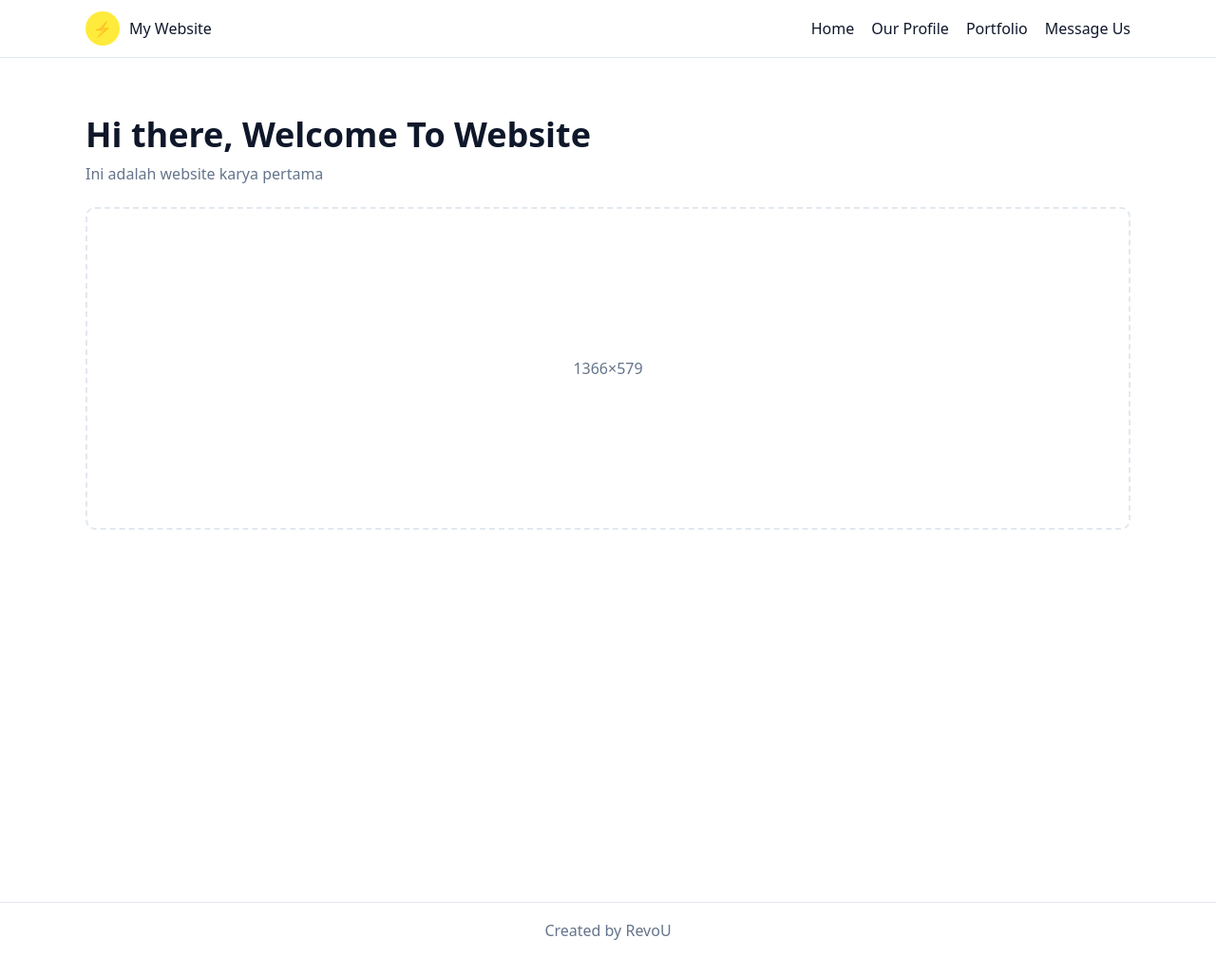
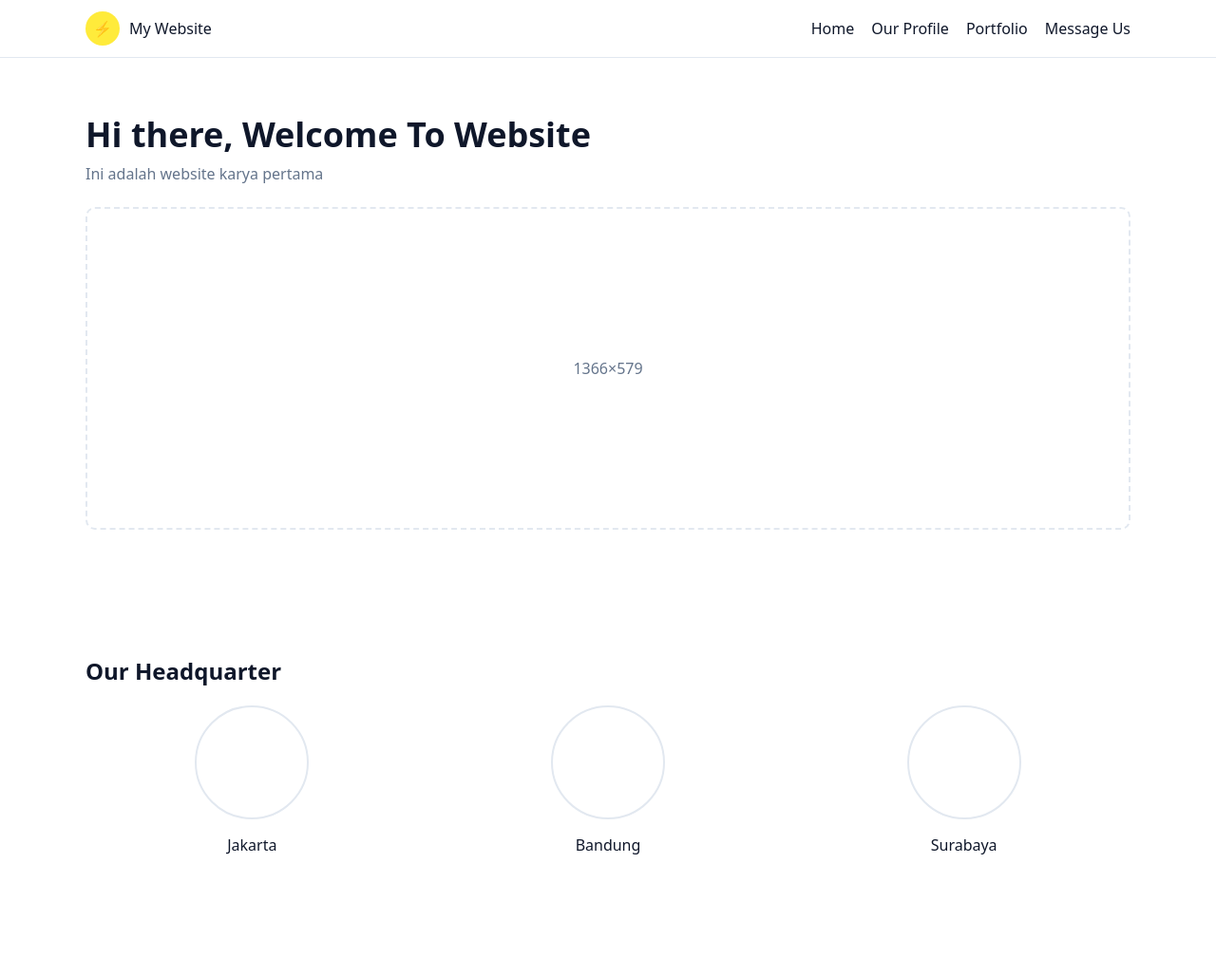
Before and after one commit to jekkforger/CodingCamp-220925-Fahrizal, a plain HTML site: page index.html in a window 1280 px wide. Shown: the top 1028 px of the page at 95% size. Drawn offline with Linux system fonts and the light colour scheme.

Commit message:
feat: Our Headquarter section (3 circles)

```diff
--- a/css/style.css
+++ b/css/style.css
@@ -15,3 +15,6 @@ html,body{margin:0;padding:0;font-family:system-ui,Arial,sans-serif;background:v
 .hero h1{margin:0 0 6px 0;font-size:clamp(24px,3vw,36px)}
 .subtitle{margin:0;color:var(--muted)}
 .hero-banner{margin-top:24px;height:340px;border:2px dashed var(--line);border-radius:10px;display:grid;place-items:center;color:var(--muted)}
+.hq-grid{display:grid;grid-template-columns:repeat(3,1fr);gap:24px}
+.hq-item{text-align:center}
+.circle{margin:0 auto 8px;width:120px;height:120px;border-radius:50%;border:2px solid var(--line)}
--- a/index.html
+++ b/index.html
@@ -37,7 +37,25 @@
           </div>
         </div>
       </section>
-      <section id="our-profile" class="section"></section>
+      <section class="section hq">
+        <div class="container">
+          <h2>Our Headquarter</h2>
+          <div class="hq-grid">
+            <div class="hq-item">
+              <div class="circle"></div>
+              <p>Jakarta</p>
+            </div>
+            <div class="hq-item">
+              <div class="circle"></div>
+              <p>Bandung</p>
+            </div>
+            <div class="hq-item">
+              <div class="circle"></div>
+              <p>Surabaya</p>
+            </div>
+          </div>
+        </div>
+      </section>
       <section id="portfolio" class="section"></section>
       <section id="contact" class="section"></section>
     </main>
```
